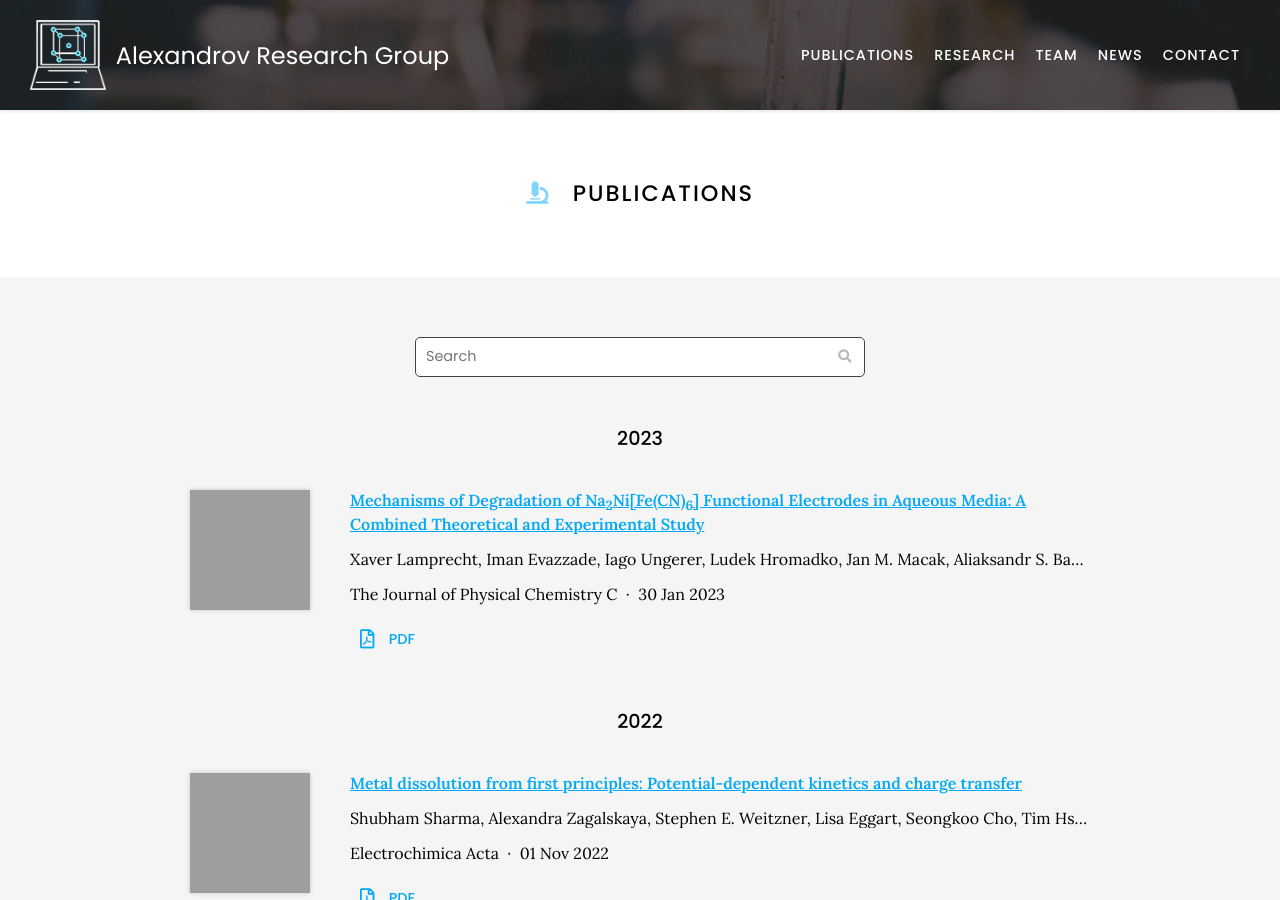
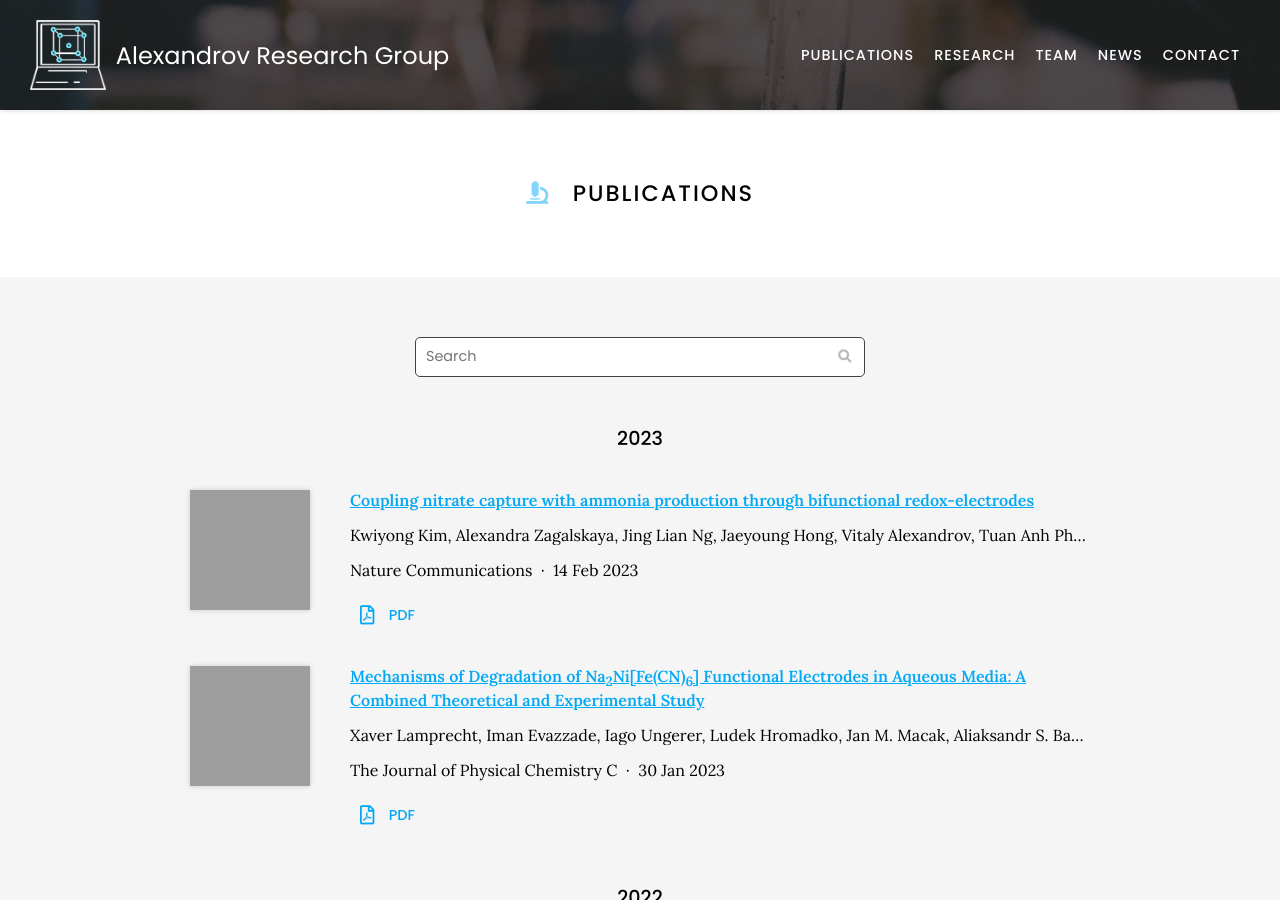
Before and after one commit to valexandrov/webpage, a Jekyll site: the page built from publications/index.md, in a window 1280 px wide and 900 px high. Built offline with Jekyll 4.4.1, drawn with Linux system fonts in a browser that asks for light colours; nearby versions of some CDN libraries; grey boxes are pictures that could not be loaded.

Commit message:
Generate citations

```diff
--- a/_data/citations.yaml
+++ b/_data/citations.yaml
@@ -1,5 +1,22 @@
 # GENERATED AUTOMATICALLY, DO NOT EDIT
 
+- id: doi:10.1038/s41467-023-36318-1
+  title: Coupling nitrate capture with ammonia production through bifunctional redox-electrodes
+  authors:
+  - Kwiyong Kim
+  - Alexandra Zagalskaya
+  - Jing Lian Ng
+  - Jaeyoung Hong
+  - Vitaly Alexandrov
+  - Tuan Anh Pham
+  - Xiao Su
+  publisher: Nature Communications
+  date: '2023-02-14'
+  link: https://doi.org/grsmjs
+  image: https://media.springernature.com/full/springer-static/image/art%3A10.1038%2Fs41467-023-36318-1/MediaObjects/41467_2023_36318_Fig2_HTML.png?as=webp
+  extra-links:
+  - type: pdf
+    link: https://valexandrov.github.io/webpage/papers/s41467-023-36318-1.pdf
 - id: doi:10.1021/acs.jpcc.2c08222
   title: 'Mechanisms of Degradation of Na<sub>2</sub>Ni[Fe(CN)<sub>6</sub>] Functional
     Electrodes in Aqueous Media: A Combined Theoretical and Experimental Study'
```
